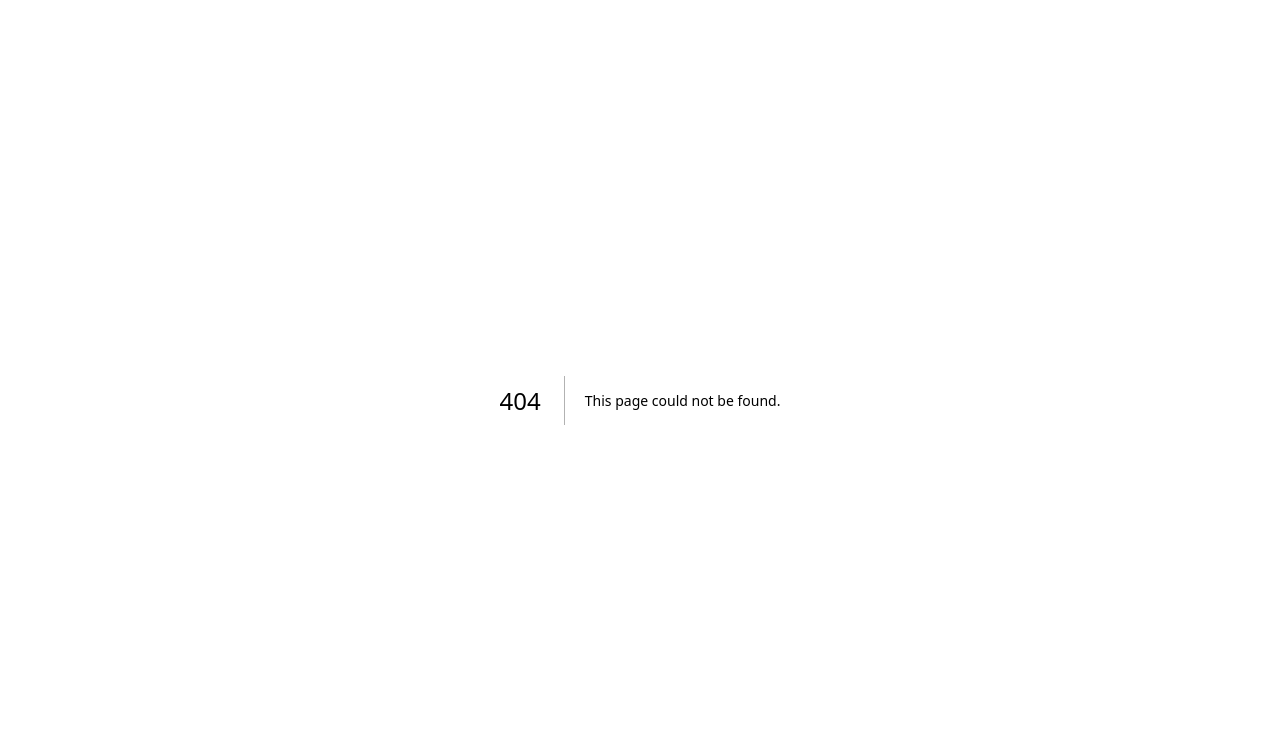
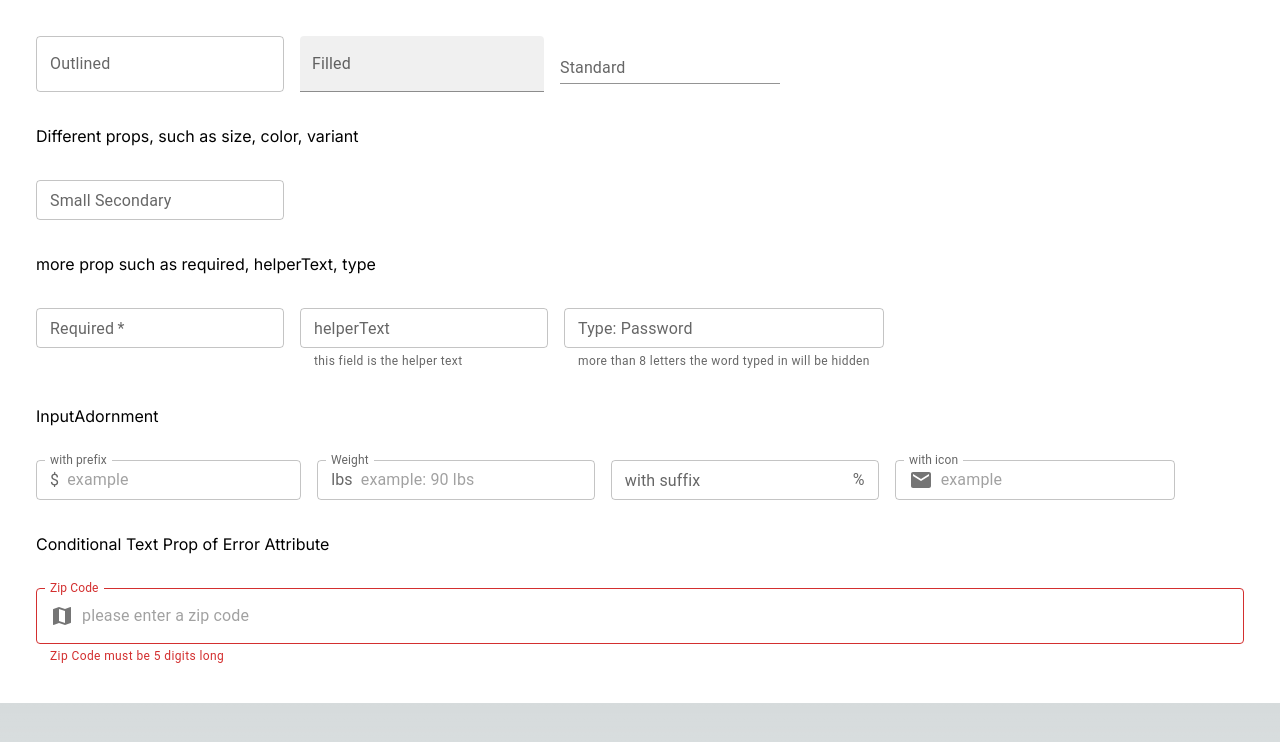
Before and after one commit to Jerryliu3547/materialuidemo, a Next.js app: page /textfield in a window 1280 px wide. Before the commit this address had no page. Shown: the top 742 px of the page. Built offline with nearby package versions, Linux system fonts and the light colour scheme.

Commit message:
add text field to demo

```diff
--- a/src/app/button/page.js
+++ b/src/app/button/page.js
@@ -1,5 +1,5 @@
 'use client'
-import { Typography, Button, Stack, IconButton } from '@mui/material'
+import { Typography, Button, Stack, IconButton, ButtonGroup } from '@mui/material'
 import SendIcon from '@mui/icons-material/Send';
 import CrisisAlertIcon from '@mui/icons-material/CrisisAlert';
 const page = () => {
@@ -51,6 +51,22 @@ const page = () => {
             <Button variant='contained' size='medium'  startIcon={<CrisisAlertIcon/>} onClick={() => alert('Alert')}>Alert</Button>
         </Stack>
 
+        <Typography variant='h4' component='h1' gutterBottom>Button Group</Typography>
+        <Stack spacing={2} direction='row' display='flex'>
+            <ButtonGroup variant="contained">
+                <Button>Left</Button>
+                <Button>Center</Button>
+                <Button>Right</Button>
+            </ButtonGroup>
+        </Stack>
+        <Stack spacing={3} direction='row' display='flex'>
+            <ButtonGroup variant="text" size='large' color='secondary' aria-label='alignment button group'>
+                <Button>Left</Button>
+                <Button>Center</Button>
+                <Button>Right</Button>
+            </ButtonGroup>
+        </Stack>
+
     </div>
   )
 }
--- a/src/app/home/page.js
+++ b/src/app/home/page.js
@@ -7,7 +7,9 @@ const page = () => {
     {name:'Typography', href: "/typography"},
     {name:'Default Theme', href: "/defaulttheme"},
     {name: 'Button', href: '/button'},
-    {name: 'Button Group', href: '/buttongroup'},
+    {name: 'Toggle Button', href: '/togglebutton'},
+    {name: 'text field', href: '/textfield'},
+
 
   ]
   return (
--- /dev/null
+++ b/src/app/textfield/page.js
@@ -0,0 +1,55 @@
+'use client'
+import {Stack, TextField, InputAdornment } from '@mui/material'
+import EmailIcon from '@mui/icons-material/Email';
+import MapIcon from '@mui/icons-material/Map';
+import {useState} from 'react'
+
+
+const textField = () => {
+  const [value, setValue] = useState('')
+
+  return (
+    <Stack spacing={4} className='bg-white py-9 px-9'>
+        <Stack direction='row' spacing={2}>
+            <TextField label='Outlined' variant='outlined' placeholder='example'/>
+            <TextField label='Filled' variant='filled' placeholder='example'/>
+            <TextField label='Standard' variant='standard' placeholder='example'/>
+        </Stack>
+
+
+        <h1 className='text-black'>Different props, such as size, color, variant</h1>
+        <Stack direction='row' spacing={2}>
+            <TextField label="Small Secondary" variant='outlined' size='small' color='secondary' placeholder='example'/>
+        </Stack>
+
+        <h1 className='text-black'>more prop such as required, helperText, type</h1>
+        <Stack direction='row' spacing={2}>
+            <TextField label="Required" variant='outlined' size='small' color='success' placeholder='example' required/>
+
+            <TextField label="helperText" variant='outlined' size='small' color='warning' placeholder='example' helperText='this field is the helper text'/>
+
+            <TextField label="Type: Password" variant='outlined' size='small' color='primary' placeholder='example' helperText='more than 8 letters the word typed in will be hidden' type='password'/>
+        </Stack>
+
+        <h1 className='text-black'>InputAdornment</h1>
+        <Stack direction='row' spacing={2}>
+            <TextField label="with prefix" variant='outlined' size='small' color='primary' placeholder='example' InputProps={{startAdornment: <InputAdornment position="start">$</InputAdornment>}}/>
+
+            <TextField label='Weight'  variant='outlined' size = 'small' color='info' placeholder='example: 90 lbs'InputProps={{startAdornment: <InputAdornment position='start'>lbs</InputAdornment>}} />
+
+            <TextField label="with suffix" variant='outlined' size='small' color='primary' placeholder='example' InputProps={{endAdornment: <InputAdornment position="end">%</InputAdornment>}}/>
+
+            <TextField label="with icon" variant='outlined' size='small' color='primary' placeholder='example' InputProps={{startAdornment: <InputAdornment position="start"><EmailIcon /></InputAdornment>}}/>
+        </Stack>
+
+        <h1 className='text-black'>Conditional Text Prop of Error Attribute</h1>
+        <TextField value={value} onChange={e=>{
+            setValue(e.target.value)
+        }} label='Zip Code' variant='outlined' size='large' placeholder='please enter a zip code' helperText='Zip Code must be 5 digits long' color='success' InputProps={{
+            startAdornment: <InputAdornment position='start'><MapIcon/></InputAdornment> }
+        } error={ (value.length !==5 ? true : false)}/>
+    </Stack>
+  )
+}
+
+export default textField
--- /dev/null
+++ b/src/app/togglebutton/page.js
@@ -0,0 +1,43 @@
+'use client'
+import React from 'react'
+import { Typography, ToggleButton, ToggleButtonGroup, Stack } from '@mui/material'
+import FormatBoldIcon from '@mui/icons-material/FormatBold';
+import FormatItalicIcon from '@mui/icons-material/FormatItalic';
+import FormatUnderlinedIcon from '@mui/icons-material/FormatUnderlined';
+import {useState} from 'react'
+
+const page = () => {
+  const [format, setFormat] = useState([])
+  const handleToggle = (event, newValue) => {
+
+    setFormat(newValue);
+    console.log(format)
+
+  };
+
+  return (
+    <div className='bg-white'>
+        <Typography variant='h3' component='h1' gutterBottom className='text-black'>Toggle Button</Typography>
+        <Typography variant='h4' component='h1' gutterBottom className='text-black'>
+
+                add exclusive to toggleButtonGroup will make only 1 style apply
+        </Typography>
+        <Stack direction='row'>
+            <ToggleButtonGroup value={format} color='error' size='large' orientation='vertical' onChange={handleToggle}>
+                <ToggleButton value="bold" aria-label="Bold" >
+                    <FormatBoldIcon />
+                </ToggleButton>
+                <ToggleButton value="italic" aria-label="Italic" >
+                    <FormatItalicIcon />
+                </ToggleButton>
+                <ToggleButton value="underline" aria-label="Underline">
+                    <FormatUnderlinedIcon />
+                </ToggleButton>
+            </ToggleButtonGroup>
+
+        </Stack>
+    </div>
+  )
+}
+
+export default page
```
